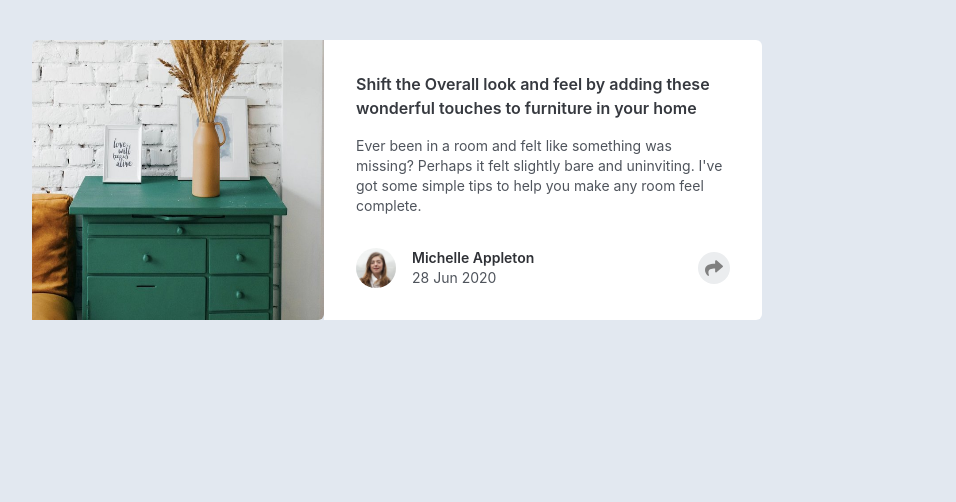
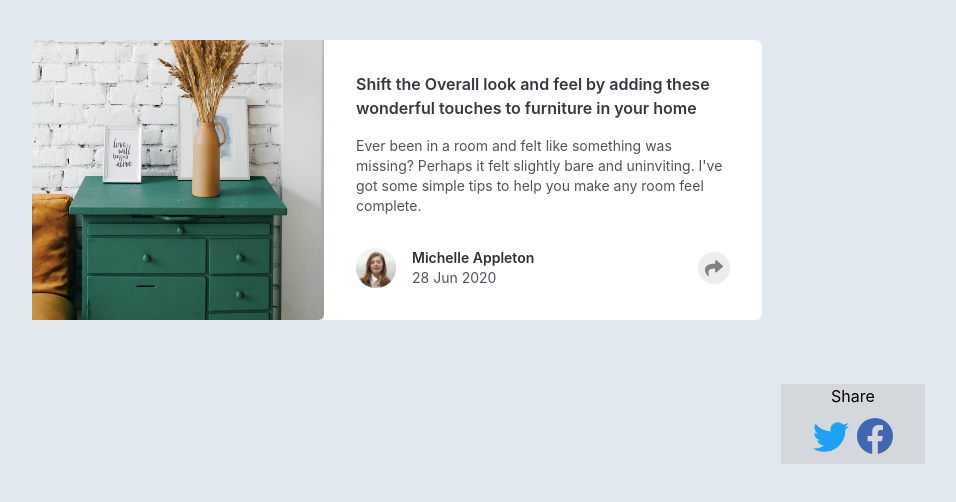
Before and after one commit to lucky15987/article_preview_component, a Next.js app: page / in a window 1280 px wide. Shown: the top 502 px of the page, without its empty margins (243-1199 px from the left). Built offline with nearby package versions, Linux system fonts and the light colour scheme.

Commit message:
created share menu component

```diff
--- a/pages/components/sidebar.js
+++ b/pages/components/sidebar.js
@@ -1,10 +1,23 @@
+import { BsTwitter, BsFacebook } from "react-icons/bs";
+
 const SideBar = () => {
     return (
-        <div className="fixed top-">
-            <i>A</i>
-            <i>B</i>
-            <i>C</i>
-            <i>D</i>
+        <div>
+            <div className="share-menu h-20 w-36 bg-gray-400 absolute right-28 inset-y-96 flex flex-col">
+                <h1 className="bold text-md text-black mx-auto">Share</h1>
+                <div className="flex flex-row mx-auto my-auto  justify-between">
+                    <ShareIcon icon={<BsTwitter size={"36"} color={"#1DA1F2"} />} />
+                    <ShareIcon icon={<BsFacebook size={"36"} color={"#4267B2"} />} />
+                </div>
+            </div>
         </div>
     );
 }
+
+export default SideBar;
+
+const ShareIcon = ({ icon }) => (
+    <div className="m-1 ">
+        {icon}
+    </div>
+)
--- a/pages/index.js
+++ b/pages/index.js
@@ -1,5 +1,6 @@
 import Head from 'next/head'
 import { FaShare } from 'react-icons/fa'
+import SideBar from './components/sidebar'
 
 export default function Home() {
   return (
@@ -20,9 +21,10 @@ export default function Home() {
                 <p className='text-gray-600 text-sm'>28 Jun 2020</p>
               </div>
             </div>
-            <button href="#" className="w-8 h-8 ml-auto bg-gray-200 rounded-full flex items-center justify-center hover:bg-gray-300">
+            <button href="#" className="w-8 h-8 ml-auto bg-gray-200 rounded-full flex items-center justify-center hover:bg-gray-300 group">
 
               <FaShare color='gray' size={18}/>
+              <SideBar />
             </button>
           </div>
         </div>
```
